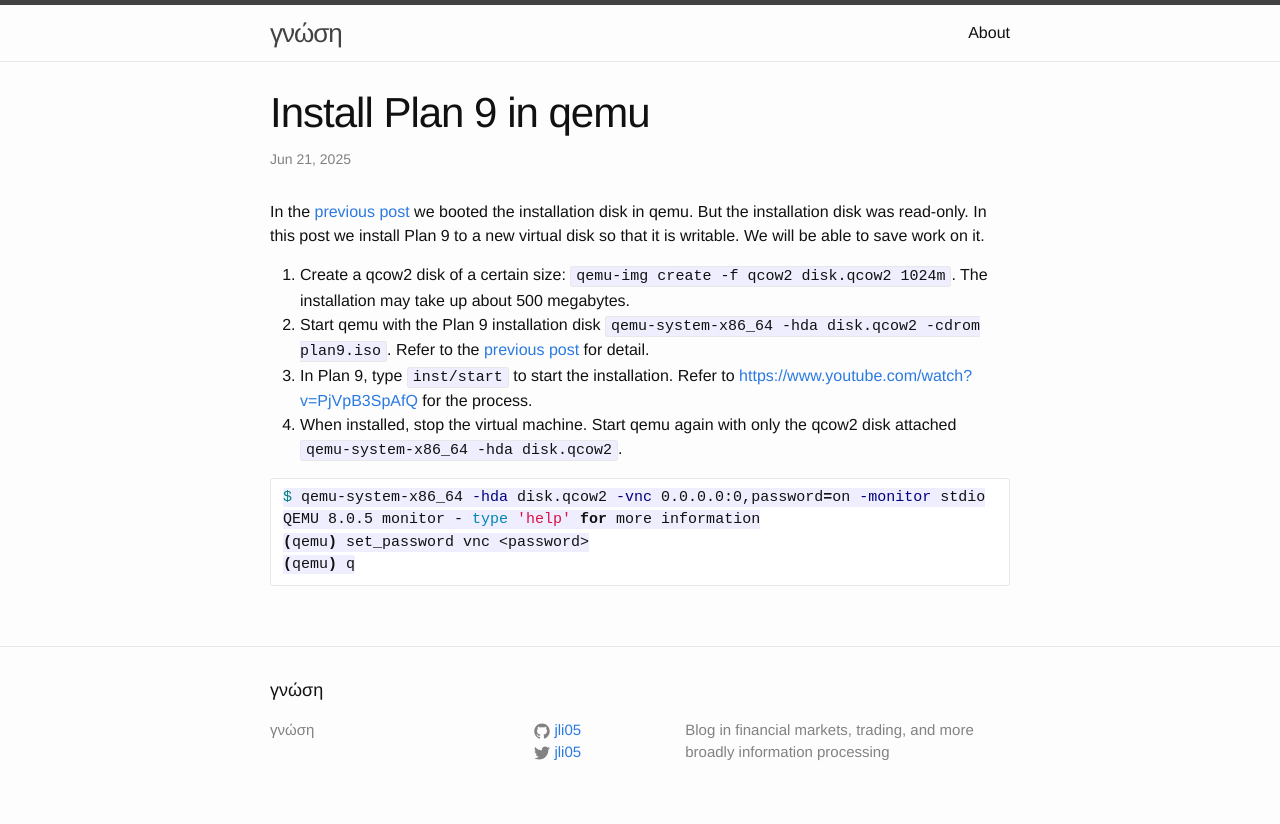
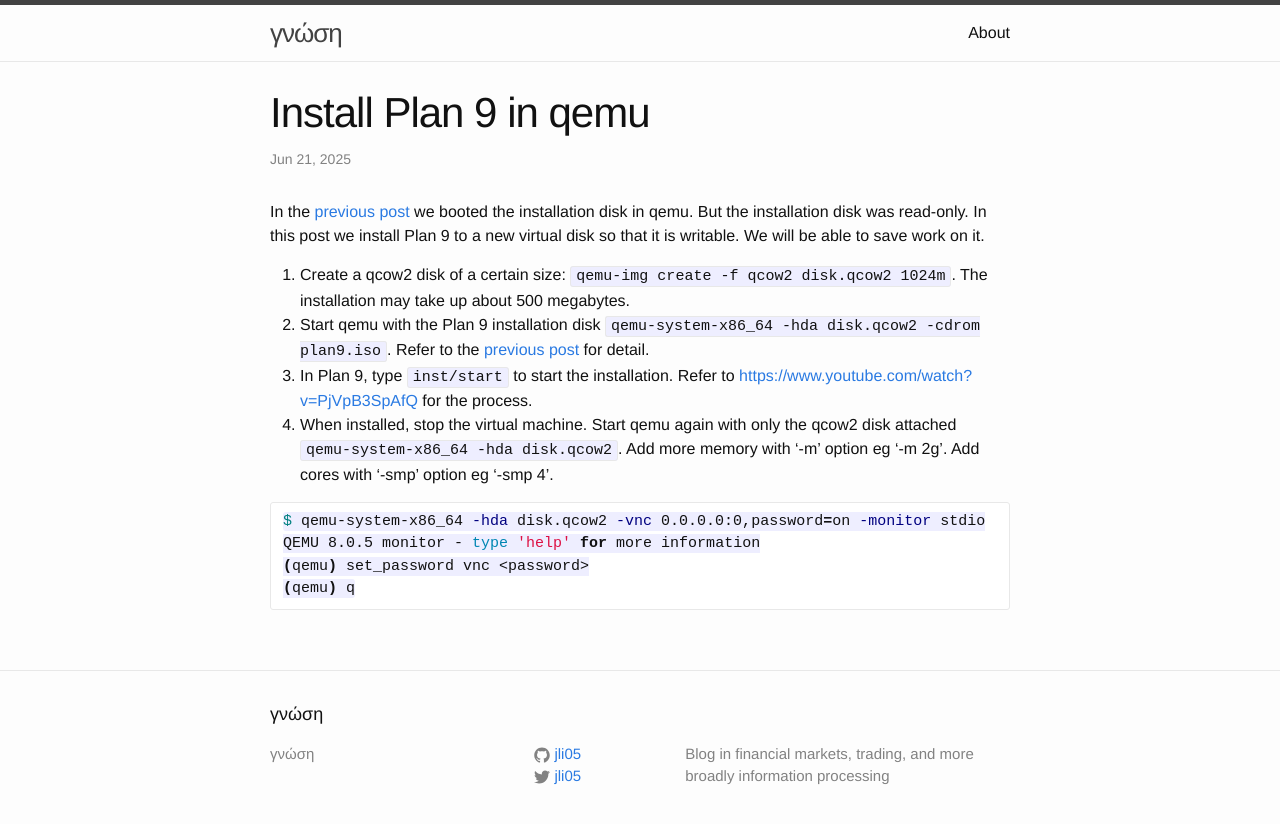
Before and after one commit to jli05/jli05.github.io, a Jekyll site: the page built from _posts/2025-06-21-9front-qemu-setup.md, in a window 1280 px wide. Shown: the top 824 px of the page. Built offline with Jekyll 4.4.1, drawn with Linux system fonts in a browser that asks for light colours.

Commit message:
add -m -smp options

````diff
--- a/_posts/2025-06-21-9front-qemu-setup.md
+++ b/_posts/2025-06-21-9front-qemu-setup.md
@@ -8,7 +8,7 @@ In the [previous post](/2025/06/15/start-plan9-in-qemu.html) we booted the insta
 1. Create a qcow2 disk of a certain size: `qemu-img create -f qcow2 disk.qcow2 1024m`. The installation may take up about 500 megabytes.
 2. Start qemu with the Plan 9 installation disk `qemu-system-x86_64 -hda disk.qcow2 -cdrom plan9.iso`. Refer to the [previous post](/2025/06/15/start-plan9-in-qemu.html) for detail.
 3. In Plan 9, type `inst/start` to start the installation. Refer to [https://www.youtube.com/watch?v=PjVpB3SpAfQ](https://www.youtube.com/watch?v=PjVpB3SpAfQ) for the process.
-4. When installed, stop the virtual machine. Start qemu again with only the qcow2 disk attached `qemu-system-x86_64 -hda disk.qcow2`.
+4. When installed, stop the virtual machine. Start qemu again with only the qcow2 disk attached `qemu-system-x86_64 -hda disk.qcow2`. Add more memory with '-m' option eg '-m 2g'. Add cores with '-smp' option eg '-smp 4'.
 
 ```sh
 $ qemu-system-x86_64 -hda disk.qcow2 -vnc 0.0.0.0:0,password=on -monitor stdio
````
